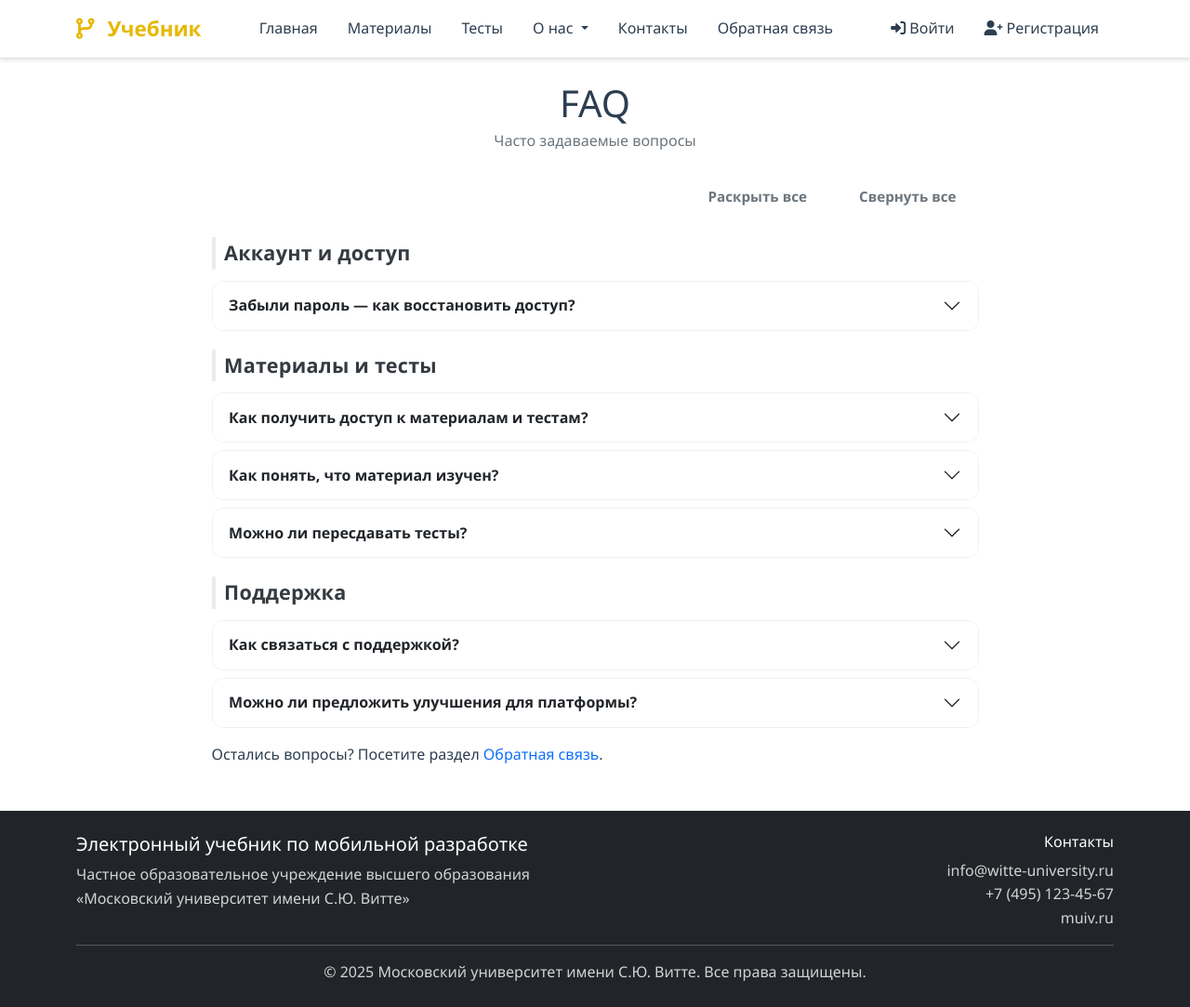
After one commit to mobdev32/mob-dev, a Django app: page /faq/ in a window 1280 px wide. The commit adds this page. Shown: the whole page at 93% size. Run offline with Django 5.2, Linux system fonts and the light colour scheme.

Commit message:
Added static pages

```diff
--- a/main/urls.py
+++ b/main/urls.py
@@ -11,6 +11,9 @@ urlpatterns = [
     path('tests/<int:test_id>/', views.test_detail, name='test_detail'),
     path('tests/result/<int:attempt_id>/', views.test_result, name='test_result'),
     path('contacts/', views.contacts, name='contacts'),
+    path('about/', views.about, name='about'),
+    path('faq/', views.faq, name='faq'),
+    path('stack/', views.stack, name='stack'),
     path('feedback/', views.feedback, name='feedback'),
     path('login/', views.login_view, name='login'),
     path('register/', views.register_view, name='register'),
--- a/main/views.py
+++ b/main/views.py
@@ -50,6 +50,27 @@ def contacts(request):
         'description': 'Свяжитесь с нами'
     }
     return render(request, 'main/contacts.html', context)
+
+def about(request):
+    context = {
+        'title': 'О нас',
+        'description': 'Информация о проекте и команде',
+    }
+    return render(request, 'main/about.html', context)
+
+def faq(request):
+    context = {
+        'title': 'F.A.Q.',
+        'description': 'Часто задаваемые вопросы',
+    }
+    return render(request, 'main/faq.html', context)
+
+def stack(request):
+    context = {
+        'title': 'Стек технологий',
+        'description': 'Рекомендации по инструментам и окружению для мобильной разработки',
+    }
+    return render(request, 'main/stack.html', context)
 
 def feedback(request):
     if request.method == 'POST':
--- a/templates/base.html
+++ b/templates/base.html
@@ -17,6 +17,12 @@
     <link rel="apple-touch-icon" href="{% static 'images/favicon.svg' %}">
 
     {% block extra_css %}{% endblock %}
+    <style>
+        /* Hover dropdown for About only - keep open when hovering menu */
+        .info-dropdown .dropdown-menu { display: none; margin-top: 0; }
+        .info-dropdown:hover .dropdown-menu,
+        .info-dropdown:focus-within .dropdown-menu { display: block; }
+    </style>
 </head>
 <body>
     <nav class="navbar navbar-expand-lg navbar-light bg-white">
@@ -40,6 +46,19 @@
                     </li>
                     <li class="nav-item">
                         <a class="nav-link" href="{% url 'main:tests' %}">Тесты</a>
+                    </li>
+                    <li class="nav-item dropdown info-dropdown">
+                        <a class="nav-link dropdown-toggle" href="{% url 'main:about' %}" id="aboutDropdown" role="button">
+                            О нас
+                        </a>
+                        <ul class="dropdown-menu dropdown-menu-modern" aria-labelledby="aboutDropdown">
+                            <li>
+                                <a class="dropdown-item-modern" href="{% url 'main:stack' %}">Рекомендации</a>
+                            </li>
+                            <li>
+                                <a class="dropdown-item-modern" href="{% url 'main:faq' %}">FAQ</a>
+                            </li>
+                        </ul>
                     </li>
                     <li class="nav-item">
                         <a class="nav-link" href="{% url 'main:contacts' %}">Контакты</a>
--- /dev/null
+++ b/templates/main/faq.html
@@ -0,0 +1,153 @@
+{% extends 'base.html' %}
+
+{% block title %}{{ title }} - Электронный учебник по мобильной разработке{% endblock %}
+
+{% block extra_css %}
+<style>
+  .faq-hero { text-align:center; }
+  .faq-hero h1 { margin-bottom:.25rem; }
+  .faq-hero .subtitle { color:#6c757d; }
+  .faq-accordion .accordion-button { font-weight:600; padding:1rem 1.1rem; background:#fff; gap:.6rem; }
+  .faq-accordion .accordion-item { border:1px solid #eef1f4; border-radius:.75rem; overflow:hidden; background:#fff; transition:border-color .15s ease, box-shadow .15s ease; }
+  .faq-accordion .accordion-item + .accordion-item { margin-top:.5rem; }
+  .faq-accordion .accordion-button:not(.collapsed) { background:linear-gradient(180deg,#f9fbfe, #f8fafc); color:#0b5ed7; box-shadow: inset 0 -1px 0 rgba(0,0,0,.03); }
+  .faq-accordion .accordion-body { background:#fff; padding:1rem; color:#495057; }
+  .faq-accordion .accordion-button:focus { box-shadow:none; }
+  .faq-category { font-weight:800; font-size:1.35rem; color:#343a40; letter-spacing:.01em; margin:1.25rem 0 .75rem 0; padding-left:.6rem; border-left:4px solid #e9ecef; }
+  .faq-links a { text-decoration:none; }
+  .faq-links a:hover { text-decoration:underline; }
+  .faq-accordion .accordion-item:hover { border-color:#e3e7ed; box-shadow:0 6px 18px rgba(0,0,0,.05); }
+  </style>
+{% endblock %}
+
+{% block content %}
+<div class="container mt-4 px-3">
+  <div class="row mb-4">
+    <div class="col-12 faq-hero">
+      <h1>FAQ</h1>
+      <div class="subtitle">Часто задаваемые вопросы</div>
+    </div>
+  </div>
+
+  <div class="row justify-content-center">
+    <div class="col-lg-9">
+      <div class="d-flex justify-content-end gap-2 mb-2">
+        <button class="btn btn-sm btn-outline-secondary" id="expandAll">Раскрыть все</button>
+        <button class="btn btn-sm btn-outline-secondary" id="collapseAll">Свернуть все</button>
+      </div>
+      <div class="faq-category">Аккаунт и доступ</div>
+      <div class="accordion faq-accordion" id="faqAccount">
+        <div class="accordion-item">
+          <h2 class="accordion-header" id="q2">
+            <button class="accordion-button collapsed" type="button" data-bs-toggle="collapse" data-bs-target="#a2" aria-expanded="false" aria-controls="a2">
+              Забыли пароль — как восстановить доступ?
+            </button>
+          </h2>
+          <div id="a2" class="accordion-collapse collapse" aria-labelledby="q2" data-bs-parent="#faqAccount">
+            <div class="accordion-body">
+              Используйте функционал смены пароля в профиле или свяжитесь с администратором через страницу «Обратная связь», указав ваш логин и email.
+            </div>
+          </div>
+        </div>
+      </div>
+
+      <div class="faq-category">Материалы и тесты</div>
+      <div class="accordion faq-accordion" id="faqContent">
+        <div class="accordion-item">
+          <h2 class="accordion-header" id="q3">
+            <button class="accordion-button collapsed" type="button" data-bs-toggle="collapse" data-bs-target="#a3" aria-expanded="false" aria-controls="a3">
+              Как получить доступ к материалам и тестам?
+            </button>
+          </h2>
+          <div id="a3" class="accordion-collapse collapse" aria-labelledby="q3" data-bs-parent="#faqContent">
+            <div class="accordion-body">
+              Откройте разделы «Материалы» и «Тесты». Отображаются только опубликованные элементы. Прогресс чтения и результаты тестов сохраняются автоматически.
+            </div>
+          </div>
+        </div>
+        <div class="accordion-item">
+          <h2 class="accordion-header" id="q4">
+            <button class="accordion-button collapsed" type="button" data-bs-toggle="collapse" data-bs-target="#a4" aria-expanded="false" aria-controls="a4">
+              Как понять, что материал изучен?
+            </button>
+          </h2>
+          <div id="a4" class="accordion-collapse collapse" aria-labelledby="q4" data-bs-parent="#faqContent">
+            <div class="accordion-body">
+              На странице материала нажмите «Отметить как изученный». В профиле появится прогресс по материалам.
+            </div>
+          </div>
+        </div>
+        <div class="accordion-item">
+          <h2 class="accordion-header" id="q5">
+            <button class="accordion-button collapsed" type="button" data-bs-toggle="collapse" data-bs-target="#a5" aria-expanded="false" aria-controls="#a5">
+              Можно ли пересдавать тесты?
+            </button>
+          </h2>
+          <div id="a5" class="accordion-collapse collapse" aria-labelledby="q5" data-bs-parent="#faqContent">
+            <div class="accordion-body">
+              Повторные попытки зависят от настроек курса. Результаты всех попыток сохраняются и видны преподавателю.
+            </div>
+          </div>
+        </div>
+      </div>
+
+      <div class="faq-category">Поддержка</div>
+      <div class="accordion faq-accordion" id="faqSupport">
+        <div class="accordion-item">
+          <h2 class="accordion-header" id="q6">
+            <button class="accordion-button collapsed" type="button" data-bs-toggle="collapse" data-bs-target="#a6" aria-expanded="false" aria-controls="a6">
+              Как связаться с поддержкой?
+            </button>
+          </h2>
+          <div id="a6" class="accordion-collapse collapse" aria-labelledby="q6" data-bs-parent="#faqSupport">
+            <div class="accordion-body">
+              Используйте страницу «Обратная связь», опишите вопрос и укажите email. Мы постараемся ответить в течение 24 часов.
+            </div>
+          </div>
+        </div>
+        <div class="accordion-item">
+          <h2 class="accordion-header" id="q7">
+            <button class="accordion-button collapsed" type="button" data-bs-toggle="collapse" data-bs-target="#a7" aria-expanded="false" aria-controls="a7">
+              Можно ли предложить улучшения для платформы?
+            </button>
+          </h2>
+          <div id="a7" class="accordion-collapse collapse" aria-labelledby="q7" data-bs-parent="#faqSupport">
+            <div class="accordion-body">
+              Да. На странице «Обратная связь» выберите тему «Предложение по улучшению» и опишите вашу идею.
+            </div>
+          </div>
+        </div>
+      </div>
+
+      <div class="mt-3 faq-links">
+        Остались вопросы? Посетите раздел <a href="{% url 'main:feedback' %}">Обратная связь</a>.
+      </div>
+    </div>
+  </div>
+</div>
+{% endblock %}
+
+{% block extra_js %}
+<script>
+document.addEventListener('DOMContentLoaded', function() {
+  const expandAll = document.getElementById('expandAll');
+  const collapseAll = document.getElementById('collapseAll');
+  if (expandAll) {
+    expandAll.addEventListener('click', function() {
+      document.querySelectorAll('.accordion .accordion-collapse').forEach(function(el){
+        const bsCollapse = bootstrap.Collapse.getOrCreateInstance(el, {toggle:false});
+        bsCollapse.show();
+      });
+    });
+  }
+  if (collapseAll) {
+    collapseAll.addEventListener('click', function() {
+      document.querySelectorAll('.accordion .accordion-collapse.show').forEach(function(el){
+        const bsCollapse = bootstrap.Collapse.getOrCreateInstance(el, {toggle:false});
+        bsCollapse.hide();
+      });
+    });
+  }
+});
+</script>
+{% endblock %}
```
Also changed, not shown: templates/main/about.html (added, +129 -0 lines), templates/main/stack.html (added, +96 -0 lines).
